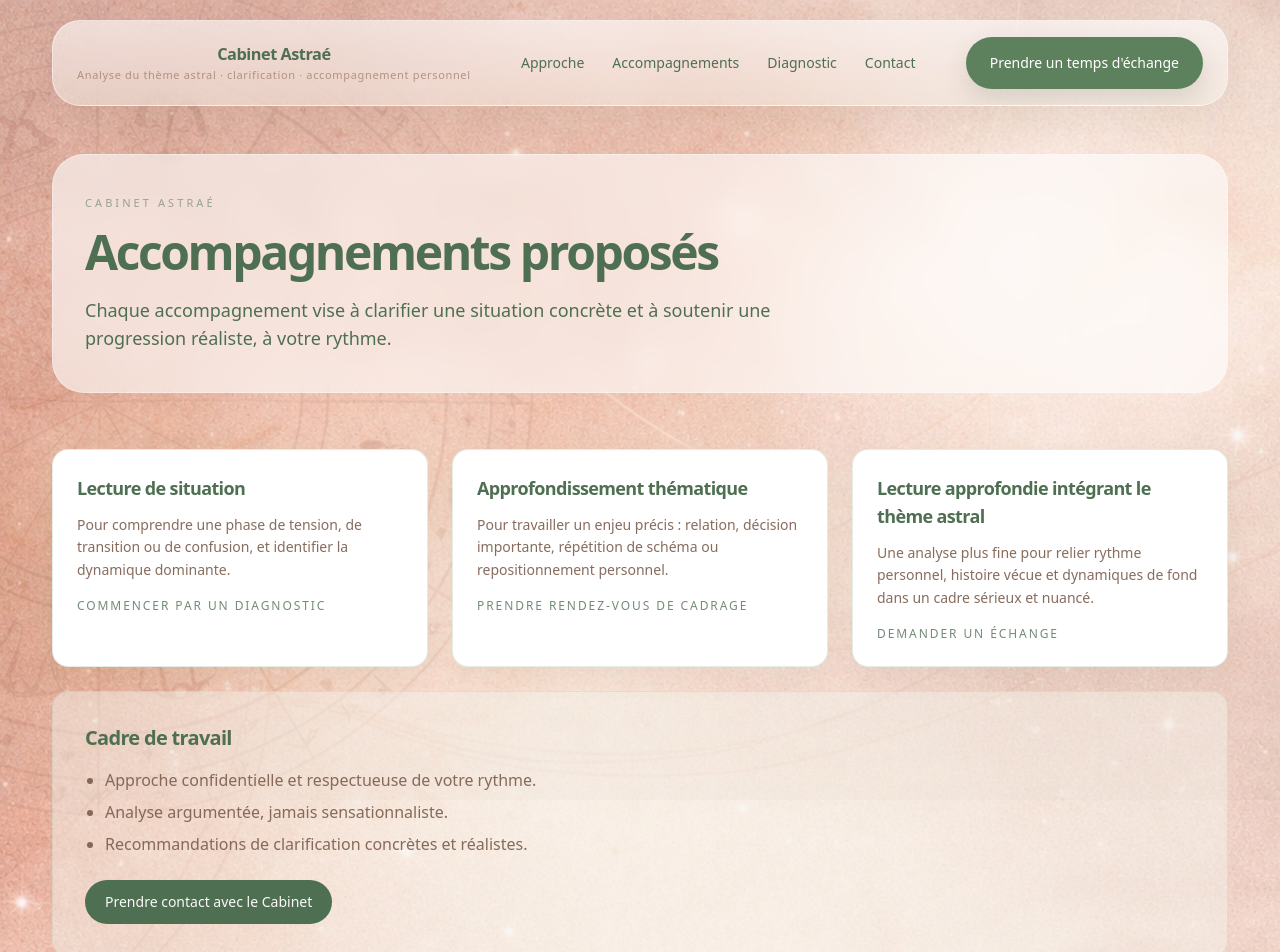
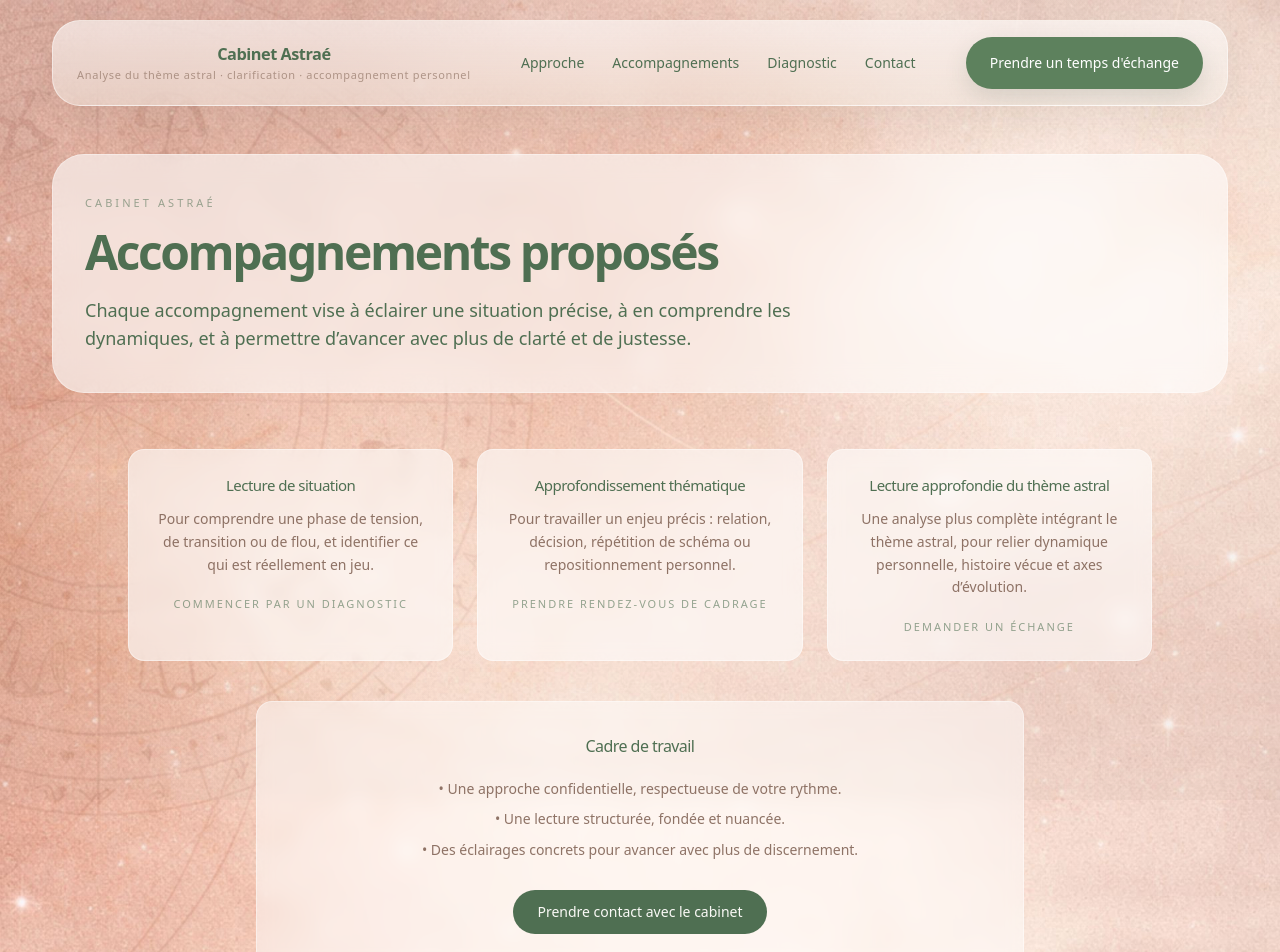
Before and after one commit to arnaudcrestey/cabinet-astrae, a Next.js app: page /accompagnements in a window 1280 px wide. Shown: the top 952 px of the page. Built offline with nearby package versions, Linux system fonts and the light colour scheme.

Commit message:
Update page.tsx

```diff
--- a/app/accompagnements/page.tsx
+++ b/app/accompagnements/page.tsx
@@ -5,46 +5,72 @@ export default function AccompagnementsPage() {
   return (
     <PageFrame
       title="Accompagnements proposés"
-      intro="Chaque accompagnement vise à clarifier une situation concrète et à soutenir une progression réaliste, à votre rythme."
+      intro="Chaque accompagnement vise à éclairer une situation précise, à en comprendre les dynamiques, et à permettre d’avancer avec plus de clarté et de justesse."
     >
-      <div className="space-y-6">
-        <section className="grid gap-6 md:grid-cols-3">
+      <div className="mx-auto max-w-5xl space-y-10">
+
+        {/* CARDS */}
+        <section className="grid gap-5 md:grid-cols-3 md:gap-6 text-center">
+
           {[
             {
               title: "Lecture de situation",
-              text: "Pour comprendre une phase de tension, de transition ou de confusion, et identifier la dynamique dominante.",
+              text: "Pour comprendre une phase de tension, de transition ou de flou, et identifier ce qui est réellement en jeu.",
               cta: "Commencer par un diagnostic"
             },
             {
               title: "Approfondissement thématique",
-              text: "Pour travailler un enjeu précis : relation, décision importante, répétition de schéma ou repositionnement personnel.",
+              text: "Pour travailler un enjeu précis : relation, décision, répétition de schéma ou repositionnement personnel.",
               cta: "Prendre rendez-vous de cadrage"
             },
             {
-              title: "Lecture approfondie intégrant le thème astral",
-              text: "Une analyse plus fine pour relier rythme personnel, histoire vécue et dynamiques de fond dans un cadre sérieux et nuancé.",
+              title: "Lecture approfondie du thème astral",
+              text: "Une analyse plus complète intégrant le thème astral, pour relier dynamique personnelle, histoire vécue et axes d’évolution.",
               cta: "Demander un échange"
             }
           ].map((item) => (
-            <article key={item.title} className="rounded-2xl border border-sage/30 bg-white p-6 shadow-soft">
-              <h2 className="text-lg font-semibold">{item.title}</h2>
-              <p className="mt-3 text-sm leading-relaxed text-umber/90">{item.text}</p>
-              <p className="mt-4 text-xs uppercase tracking-[0.16em] text-pine/80">{item.cta}</p>
+            <article
+              key={item.title}
+              className="group rounded-2xl border border-white/40 bg-white/60 p-6 backdrop-blur transition-all duration-300 hover:-translate-y-1 hover:shadow-[0_12px_28px_rgba(0,0,0,0.08)]"
+            >
+              <h2 className="text-[15px] font-medium text-pine">
+                {item.title}
+              </h2>
+
+              <p className="mt-3 text-sm leading-relaxed text-umber/85">
+                {item.text}
+              </p>
+
+              <p className="mt-5 text-[11px] uppercase tracking-[0.18em] text-pine/60 group-hover:text-pine">
+                {item.cta}
+              </p>
             </article>
           ))}
+
         </section>
 
-        <section className="rounded-2xl border border-sage/25 bg-sand/50 p-8">
-          <h2 className="text-xl font-semibold">Cadre de travail</h2>
-          <ul className="mt-4 list-disc space-y-2 pl-5 text-umber/90">
-            <li>Approche confidentielle et respectueuse de votre rythme.</li>
-            <li>Analyse argumentée, jamais sensationnaliste.</li>
-            <li>Recommandations de clarification concrètes et réalistes.</li>
+        {/* CADRE */}
+        <section className="mx-auto max-w-3xl rounded-2xl border border-white/40 bg-white/50 p-7 text-center backdrop-blur md:p-8">
+
+          <h2 className="text-base font-medium text-pine">
+            Cadre de travail
+          </h2>
+
+          <ul className="mt-5 space-y-2 text-sm leading-relaxed text-umber/85">
+            <li>• Une approche confidentielle, respectueuse de votre rythme.</li>
+            <li>• Une lecture structurée, fondée et nuancée.</li>
+            <li>• Des éclairages concrets pour avancer avec plus de discernement.</li>
           </ul>
-          <Link href="/contact" className="mt-6 inline-flex rounded-full bg-pine px-5 py-3 text-sm font-medium text-ivory hover:bg-pine/90">
-            Prendre contact avec le Cabinet
+
+          <Link
+            href="/contact"
+            className="mt-7 inline-flex items-center justify-center rounded-full bg-pine px-6 py-3 text-sm font-medium text-ivory transition hover:bg-pine/90"
+          >
+            Prendre contact avec le cabinet
           </Link>
+
         </section>
+
       </div>
     </PageFrame>
   );
```
